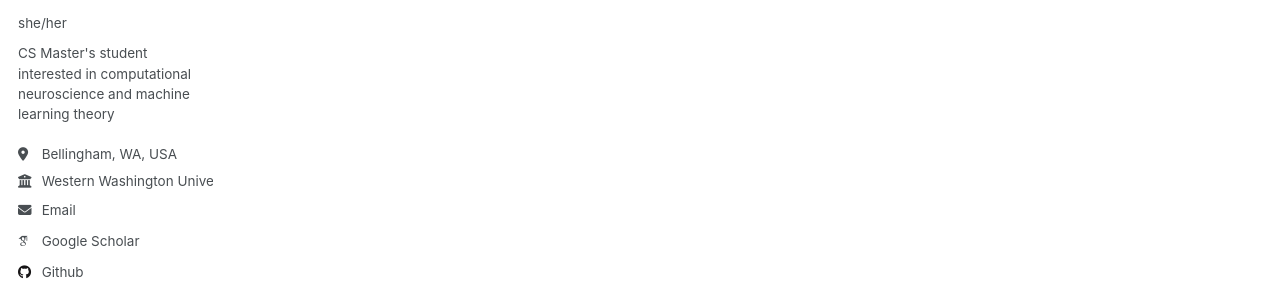
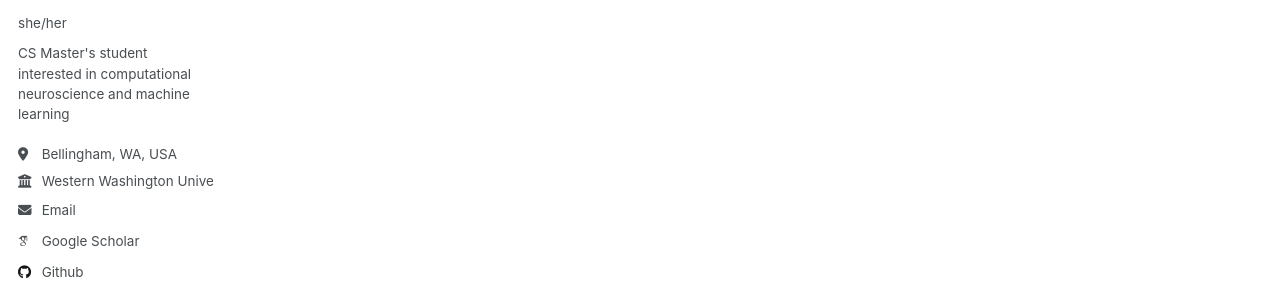
Before and after one commit to vivianwhite/vivianwhite.github.io, a Jekyll site: the page built from _pages/about.md, in a window 1280 px wide. Shown: the part 336-631 px from the top of the page. Built offline with Jekyll 4.4.1, drawn with Linux system fonts in a browser that asks for light colours; some web fonts are replaced.

Commit message:
Update _config.yml

```diff
--- a/_config.yml
+++ b/_config.yml
@@ -24,7 +24,7 @@ author:
   avatar           : "new_profile.png"
   name             : "Vivian White"
   pronouns         : "she/her"
-  bio              : "CS Master's student interested in computational neuroscience and machine learning theory"
+  bio              : "CS Master's student interested in computational neuroscience and machine learning"
   location         : "Bellingham, WA, USA"
   employer         : "Western Washington University"
   uri              : # URL
```
